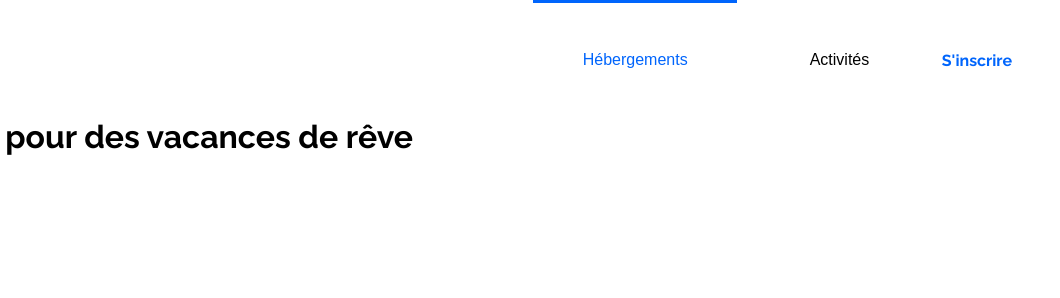
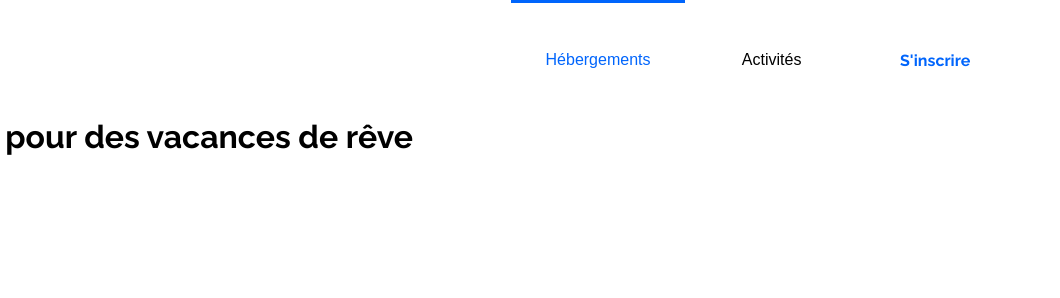
Before and after one commit to tkruba/KrubaTom_02_21062021, a plain HTML site: page index.html in a window 1536 px wide. Shown: the top 298 px of the page, 476-1536 px from the left. Drawn offline with Linux system fonts and the light colour scheme; a web font is replaced by a local one.

Commit message:
Minor tweaks
Navigation size tweaks

```diff
--- a/CSS/style.css
+++ b/CSS/style.css
@@ -546,6 +546,7 @@ footer > div > p {
 }
 
 footer > div > ul {
+    line-height: 1.6em;
     padding: 0;
 }
 
@@ -632,10 +633,11 @@ footer > div > ul > li > a:hover {
 
     #navigation > nav > * {
         padding-top: 3em;
+        width: 25%;
+        text-align: center;
     }
 
     .navigation-button {
-        width: 30%;
         border-width: 3px 0 0 0;
         border-color: transparent;
     }
```
